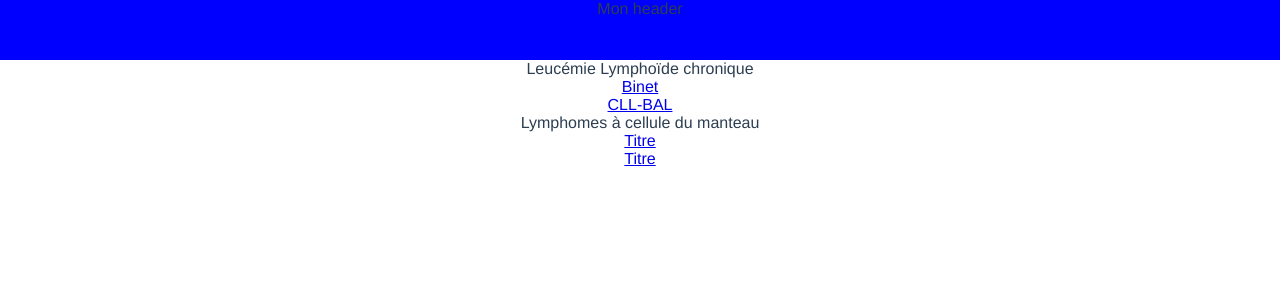
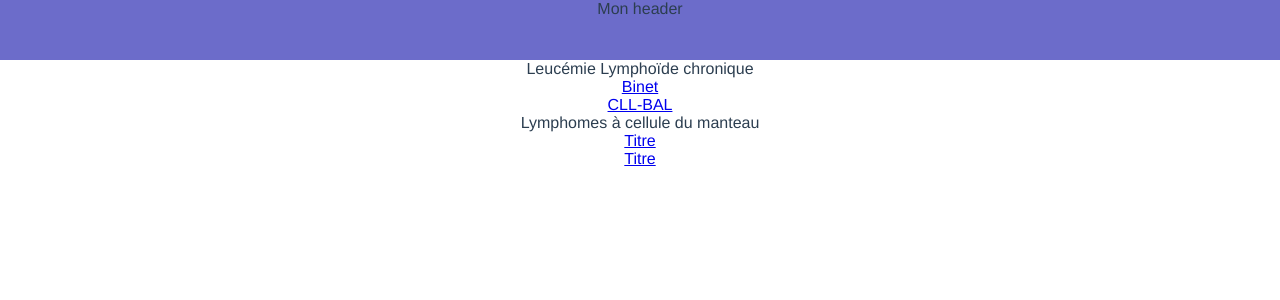
Before and after one commit to 360medics/medics-tools-template, a Vue app: page / in a window 1280 px wide. Shown: the top 300 px of the page. Built offline with nearby package versions, Linux system fonts and the light colour scheme.

Commit message:
Base SCSS files and variables templates Base header/scrollable content template proposition.

```diff
--- a/src/App.vue
+++ b/src/App.vue
@@ -1,7 +1,9 @@
 <template>
   <div id="app">
         <Header></Header>
+        <div class="scrollable-content">
             <router-view></router-view>
+        </div>
   </div>
 </template>
 
@@ -27,8 +29,9 @@ export default Vue.extend({
 })
 </script>
 
-<style>
+<style lang="scss">
 @import "./sass/global.scss";
+@import "./sass/_variables.scss";
 
 #app {
     font-family: Avenir, Helvetica, Arial, sans-serif;
@@ -39,19 +42,14 @@ export default Vue.extend({
 
     position: fixed;
     width: 100%;
-  height: 100%
+    height: 100%;
+    overflow: hidden;
 }
 
-#nav {
-  padding: 30px;
-}
-
-#nav a {
-  font-weight: bold;
-  color: #2c3e50;
-}
-
-#nav a.router-link-exact-active {
-  color: #42b983;
+.scrollable-content {
+    margin-top: $headerHeight;
+    overflow: auto;
+    width: 100%;
+    height: 100%;
 }
 </style>
--- a/src/components/Header.vue
+++ b/src/components/Header.vue
@@ -15,9 +15,13 @@ export default Vue.extend({
 })
 </script>
 
-<style>
+<style lang="scss">
+@import "../sass/_variables.scss";
+
 .header {
-    height: 60px;
-    background-color: blue;
+    position: fixed;
+    width: 100%;
+    height: $headerHeight;
+    background-color: rgb(108, 108, 202);
 }
 </style>
--- /dev/null
+++ b/src/sass/_variables.scss
@@ -0,0 +1 @@
+$headerHeight: 60px;
```
Lines whose indentation alone changed are shown as unchanged.
